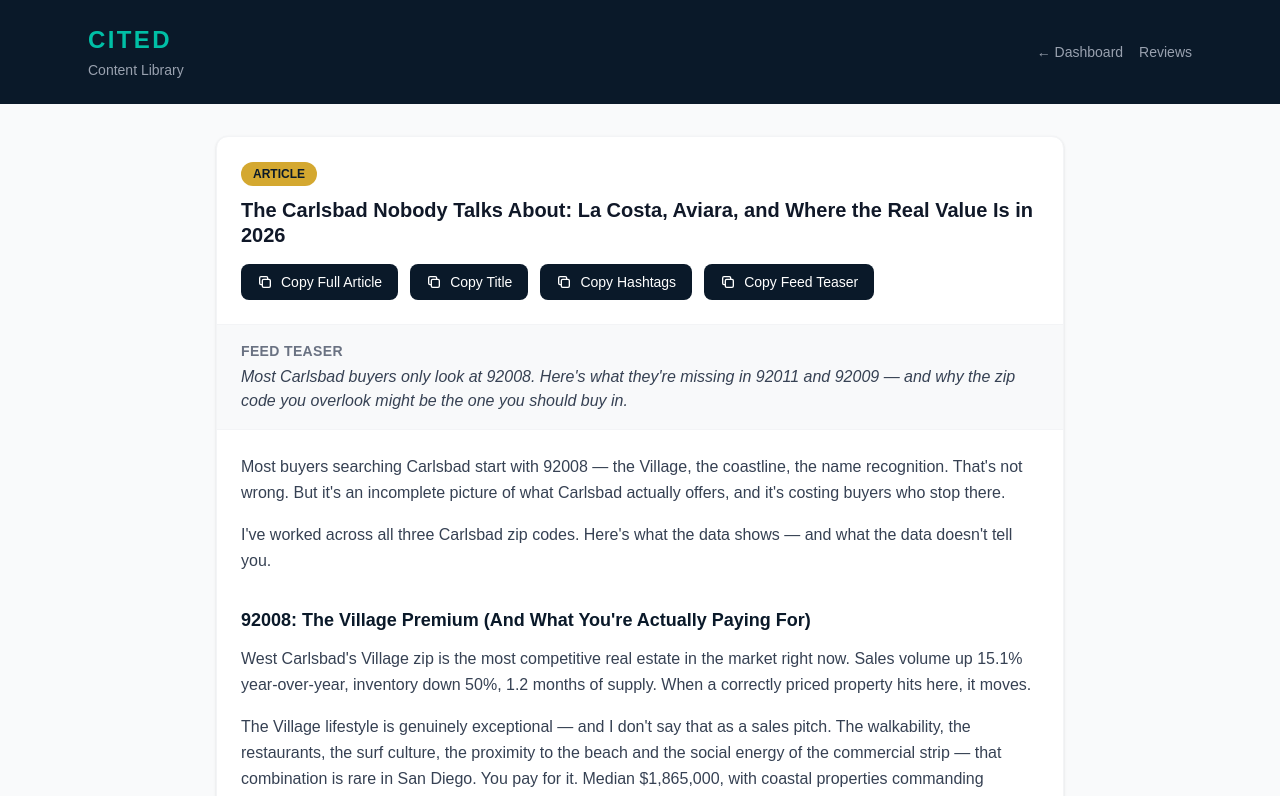
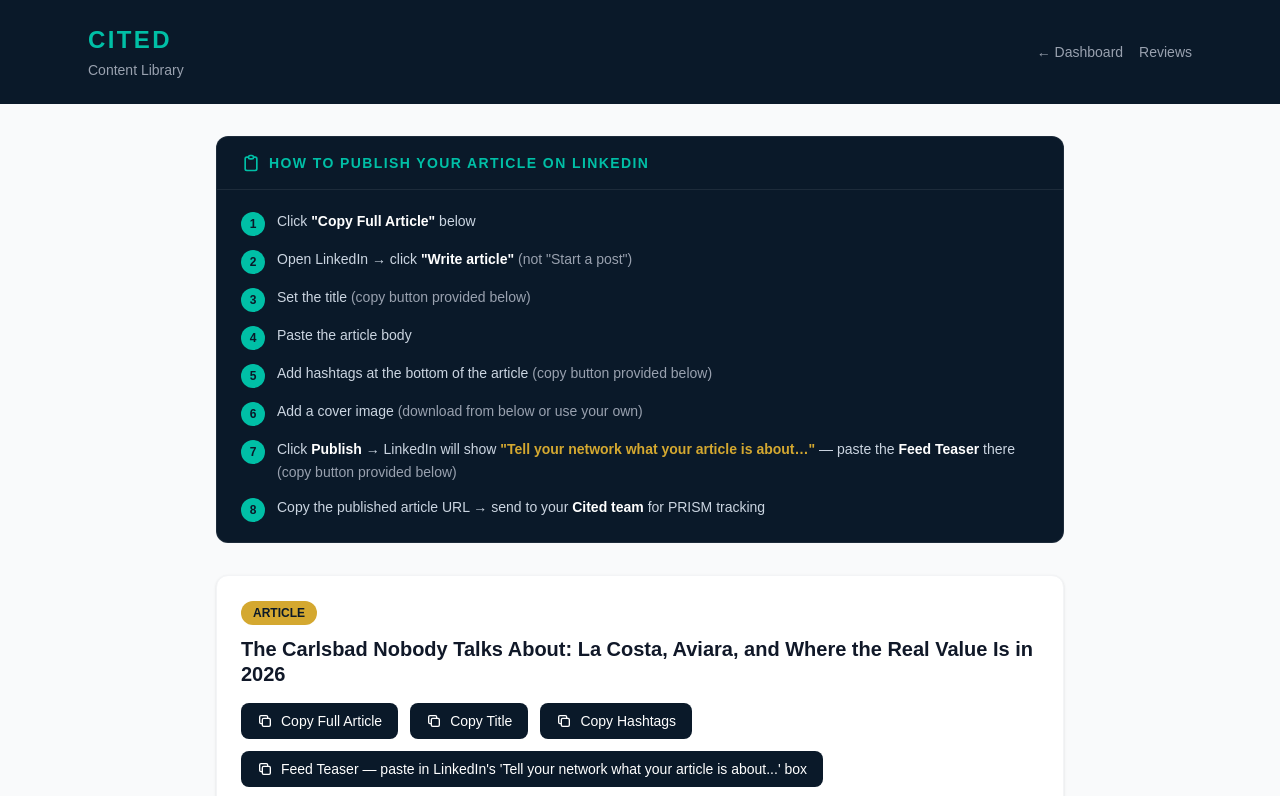
Before and after one commit to radleyraven/cited-dashboard, a Next.js app: page /articles in a window 1280 px wide. Shown: the top 796 px of the page. Built offline with nearby package versions, Linux system fonts and the light colour scheme.

Commit message:
feat: add LinkedIn publishing instructions block + clarify Feed Teaser button label

```diff
--- a/src/app/articles/page.tsx
+++ b/src/app/articles/page.tsx
@@ -109,6 +109,40 @@ export default function ArticlesPage() {
 
       {/* Main Content */}
       <main className="max-w-4xl mx-auto px-6 py-8">
+
+        {/* LinkedIn Publishing Instructions */}
+        <div className="rounded-xl mb-8 overflow-hidden" style={{ background: '#0A1929', border: '1px solid rgba(255,255,255,0.08)' }}>
+          <div className="px-6 py-4 border-b" style={{ borderColor: 'rgba(255,255,255,0.08)' }}>
+            <div className="flex items-center gap-2">
+              <svg className="w-5 h-5" style={{ color: '#00BFA6' }} fill="none" stroke="currentColor" viewBox="0 0 24 24">
+                <path strokeLinecap="round" strokeLinejoin="round" strokeWidth={2} d="M9 5H7a2 2 0 00-2 2v12a2 2 0 002 2h10a2 2 0 002-2V7a2 2 0 00-2-2h-2M9 5a2 2 0 002 2h2a2 2 0 002-2M9 5a2 2 0 012-2h2a2 2 0 012 2" />
+              </svg>
+              <h2 className="text-sm font-bold uppercase tracking-widest" style={{ color: '#00BFA6' }}>How to Publish Your Article on LinkedIn</h2>
+            </div>
+          </div>
+          <div className="px-6 py-5">
+            <ol className="space-y-3">
+              {[
+                <>Click <span className="font-semibold text-white">"Copy Full Article"</span> below</>,
+                <>Open LinkedIn → click <span className="font-semibold text-white">"Write article"</span> <span className="text-gray-400">(not "Start a post")</span></>,
+                <>Set the title <span className="text-gray-400">(copy button provided below)</span></>,
+                <>Paste the article body</>,
+                <>Add hashtags at the bottom of the article <span className="text-gray-400">(copy button provided below)</span></>,
+                <>Add a cover image <span className="text-gray-400">(download from below or use your own)</span></>,
+                <>Click <span className="font-semibold text-white">Publish</span> → LinkedIn will show <span className="font-semibold" style={{ color: '#D4A830' }}>"Tell your network what your article is about…"</span> — paste the <span className="font-semibold text-white">Feed Teaser</span> there <span className="text-gray-400">(copy button provided below)</span></>,
+                <>Copy the published article URL → send to your <span className="font-semibold text-white">Cited team</span> for PRISM tracking</>,
+              ].map((step, i) => (
+                <li key={i} className="flex items-start gap-3">
+                  <span className="flex-shrink-0 w-6 h-6 rounded-full flex items-center justify-center text-xs font-bold mt-0.5" style={{ background: '#00BFA6', color: '#0A1929' }}>
+                    {i + 1}
+                  </span>
+                  <span className="text-sm leading-relaxed" style={{ color: '#CBD5E1' }}>{step}</span>
+                </li>
+              ))}
+            </ol>
+          </div>
+        </div>
+
         {/* Article Card */}
         <div className="bg-white rounded-xl shadow-sm border border-gray-100 overflow-hidden">
           {/* Article Header */}
@@ -126,7 +160,7 @@ export default function ArticlesPage() {
               <CopyButton text={fullArticle} label="Copy Full Article" />
               <CopyButton text={ARTICLE_TITLE} label="Copy Title" />
               <CopyButton text={ARTICLE_HASHTAGS} label="Copy Hashtags" />
-              <CopyButton text={FEED_TEASER} label="Copy Feed Teaser" />
+              <CopyButton text={FEED_TEASER} label="Feed Teaser — paste in LinkedIn's 'Tell your network what your article is about...' box" />
             </div>
           </div>
 
```
